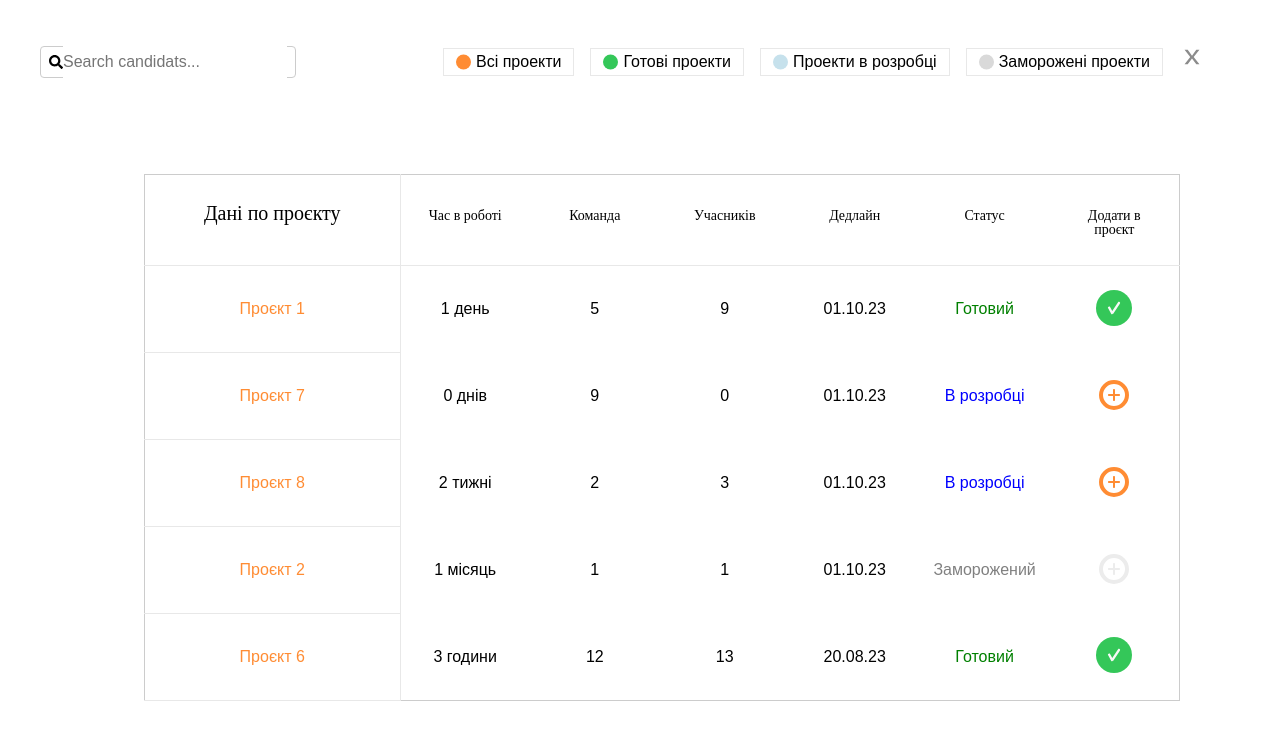
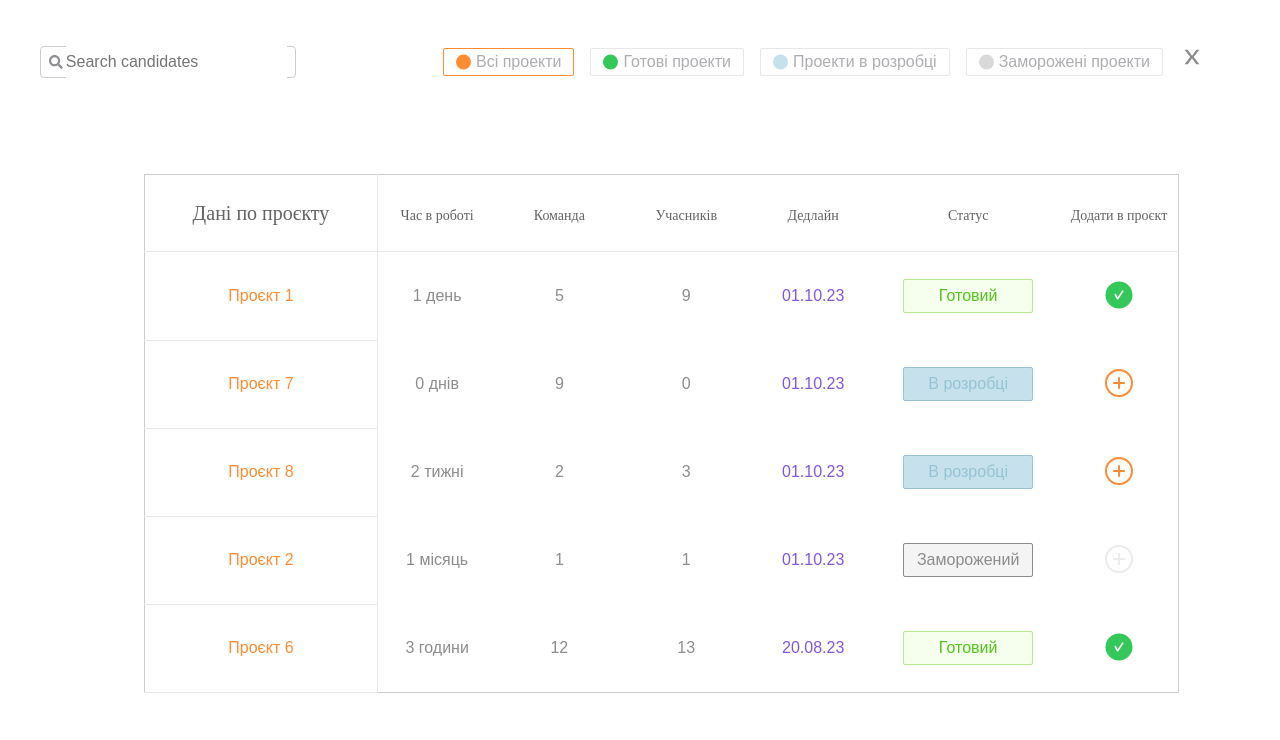
Before and after one commit to Vitaliy-Mazurenko/top, a React (Vite) app: page / in a window 1280 px wide. Shown: the top 740 px of the page. Built offline with nearby package versions, Linux system fonts and the light colour scheme.

Commit message:
fix styles and fonts
fixed styles and fonts, make status looks correct.

```diff
--- a/src/pages/profile/ui/AddCandidate/AddCandidate.tsx
+++ b/src/pages/profile/ui/AddCandidate/AddCandidateModal.tsx
@@ -7,7 +7,7 @@ import {
   ModalDescription,
   ModalButtons,
   ModalButton,
-} from "./AddCandidate.style";
+} from "./AddCandidateModal.style";
 
 interface ModalProps {
   isOpen: boolean;
--- a/src/pages/profile/ui/Table/Table.styled.ts
+++ b/src/pages/profile/ui/ProjectTable/ProjectTable.styled.ts
@@ -1,4 +1,4 @@
-import styled from "styled-components";
+import styled, { RuleSet } from "styled-components";
 
 export const TableContainer = styled.table`
   border-collapse: collapse;
@@ -48,10 +48,15 @@ export const CheckboxContainer = styled.div`
 
 export const CheckboxLabel = styled.label`
   display: flex;
+  color: #aeaeb2;
   margin-right: 16px;
   gap: 4px;
   border: 1px solid #e8e8e8;
+  &:nth-child(2) {
+    border: 1px solid #ff8c33;
+  }
   cursor: pointer;
+  border-radius: 2px;
   padding: 5px 12px;
   align-items: center;
   padding-top: 5px;
@@ -68,9 +73,27 @@ export const TableHeader = styled.thead`
   font-size: 14px;
 `;
 
+export const StatusCell = styled.td`
+  padding: 5px;
+  border-radius: 5px;
+
+  &.status-ready {
+    border: 2px solid green;
+  }
+
+  &.status-development {
+    border: 2px solid blue;
+  }
+
+  &.status-frozen {
+    border: 2px solid gray;
+  }
+`;
+
 export const TableHeaderRow = styled.tr``;
 
 export const TableHeaderCell = styled.th`
+  color: #636366;
   padding: 28px;
   text-align: center;
   gap: 18px;
@@ -78,6 +101,13 @@ export const TableHeaderCell = styled.th`
     border-right: 1px solid #e8e8e8;
     font-size: 20px;
   }
+  &:nth-child(2) {
+    padding: 10px;
+  }
+  &:nth-child(7) {
+    padding: 10px;
+  }
+
   &:hover {
     background-color: #c6e1ec;
   }
@@ -98,6 +128,7 @@ export const TableCell = styled.td`
   align-items: center;
   width: 130px;
   height: 84px;
+
   &:nth-child(1) {
     width: 256px;
     height: 87px;
@@ -105,4 +136,25 @@ export const TableCell = styled.td`
     border-bottom: 1px solid #e8e8e8;
     color: #ff8c33 !important;
   }
+  &:nth-child(5) {
+    color: #8054e3 !important;
+  }
+  &:nth-child(6) {
+    margin: 27px;
+  }
 `;
+
+export const Status = styled.div<{
+  $css?: RuleSet;
+  $pointer?: boolean;
+}>`
+  padding: 0.3125rem;
+  text-align: center;
+  font-size: 0.75rem;
+  margin-top: 0.625rem;
+  ${({ theme }) => theme.typography["Heading-7"]}
+  /* default */
+	color: ${(props) => props.theme.palette.text};
+  ${(props) => props.$css};
+  cursor: ${(props) => (props.$pointer ? "pointer" : "default")};
+`;
--- a/src/pages/profile/ui/Table/Table.tsx
+++ b/src/pages/profile/ui/ProjectTable/ProjectTable.tsx
@@ -3,7 +3,7 @@
 import React, { useState } from "react";
 import { useTable, Column } from "react-table";
 import { FaSearch } from "react-icons/fa";
-import { SearchInputContainer, SearchInputField } from "./Table.styled";
+import { SearchInputContainer, SearchInputField } from "./ProjectTable.styled";
 import {
   TableContainer,
   TableHeader,
@@ -12,14 +12,14 @@ import {
   TableBody,
   TableRow,
   TableCell,
-} from "./Table.styled";
+} from "./ProjectTable.styled";
 
-import { CheckboxLabel } from "./Table.styled";
+import { CheckboxLabel } from "./ProjectTable.styled";
 import CustomSVG2 from "shared/ui/CustomSVG/CustomSVG2";
 import CustomSVG3 from "shared/ui/CustomSVG/CustomSVG3";
 import CustomSVG4 from "shared/ui/CustomSVG/CustomSVG4";
 import CloseSVG from "shared/ui/CustomSVG/CloseSVG";
-import Modal from "../AddCandidate/AddCandidate";
+import Modal from "../AddCandidate/AddCandidateModal";
 
 const data = [
   {
@@ -91,11 +91,15 @@ function Table() {
   const [selectedProject, setSelectedProject] = useState("");
 
   const filteredData = data.filter((project) => {
+    const isReady = project.status === "Готовий";
+    const isInDevelopment = project.status === "В розробці";
+    const isFrozen = project.status === "Заморожений";
+
     return (
       (showAllProjects ||
-        (showReadyProjects && project.status === "Готовий") ||
-        (showInDevelopmentProjects && project.status === "В розробці") ||
-        (showFrozenProjects && project.status === "Заморожений")) &&
+        (showReadyProjects && isReady) ||
+        (showInDevelopmentProjects && isInDevelopment) ||
+        (showFrozenProjects && isFrozen)) &&
       project.project.toLowerCase().includes(searchText.toLowerCase())
     );
   });
@@ -103,13 +107,13 @@ function Table() {
   const getStatusColor = (status: string) => {
     switch (status) {
       case "Готовий":
-        return "green";
+        return "#52C41A";
       case "В розробці":
-        return "blue";
+        return "#95C3D5";
       case "Заморожений":
-        return "gray";
+        return "#8C8C8C";
       default:
-        return "black";
+        return "#8C8C8C";
     }
   };
 
@@ -138,10 +142,13 @@ function Table() {
     <div>
       <div style={{ display: "flex", alignItems: "baseline" }}>
         <SearchInputContainer>
-          <FaSearch className="search-icon" />
+          <FaSearch
+            className="search-icon"
+            style={{ color: "#8E8E93", marginRight: "3px" }}
+          />
           <SearchInputField
             type="text"
-            placeholder="Search candidats..."
+            placeholder="Search candidates"
             value={searchText}
             onChange={(e) => setSearchText(e.target.value)}
           />
@@ -184,7 +191,10 @@ function Table() {
             type="checkbox"
             checked={showFrozenProjects}
             onChange={() => setShowFrozenProjects(!showFrozenProjects)}
-            style={{ display: "none" }}
+            style={{
+              display: "none",
+              backgroundColor: showFrozenProjects ? "#D9D9D9" : "transparent", // Змінено фон на transparent
+            }}
           />
           <CustomSVG color="#D9D9D9" />
           Заморожені проекти
@@ -194,7 +204,11 @@ function Table() {
         </button>
       </div>
       {/* Таблиця */}
-      <TableContainer {...getTableProps()} className="table">
+      <TableContainer
+        {...getTableProps()}
+        className="table"
+        style={{ width: "1035px" }}
+      >
         <TableHeader>
           {headerGroups.map((headerGroup) => (
             <TableHeaderRow {...headerGroup.getHeaderGroupProps()}>
@@ -209,6 +223,7 @@ function Table() {
         <TableBody {...getTableBodyProps()}>
           {rows.map((row) => {
             prepareRow(row);
+
             return (
               <TableRow {...row.getRowProps()}>
                 {row.cells.map((cell) => {
@@ -216,6 +231,38 @@ function Table() {
                     <TableCell
                       {...cell.getCellProps()}
                       style={{
+                        ...(cell.column.id === "status" && {
+                          border: `1px solid ${(() => {
+                            switch (cell.value) {
+                              case "Готовий":
+                                return "#B7EB8F";
+                              case "В розробці":
+                                return "#95C3D5";
+                              case "Заморожений":
+                                return "#8C8C8C";
+                              default:
+                                return "#B7EB8F";
+                            }
+                          })()}`,
+                          borderRadius: "2px",
+
+                          display: "inline-block",
+                          width: "130px",
+                          height: "34px",
+                          backgroundColor: `${(() => {
+                            switch (cell.value) {
+                              case "Готовий":
+                                return "#F6FFED";
+                              case "В розробці":
+                                return "#C6E1EC";
+                              case "Заморожений":
+                                return "#F4F4F4";
+                              default:
+                                return "#F6FFED";
+                            }
+                          })()}`,
+                        }),
+
                         color: getStatusColor(
                           cell.column.id === "status"
                             ? cell.value.toString()
--- a/src/shared/ui/CustomSVG/CustomSVG2.tsx
+++ b/src/shared/ui/CustomSVG/CustomSVG2.tsx
@@ -4,8 +4,8 @@ const CustomSVG2: React.FC<React.SVGProps<SVGSVGElement>> = () => {
   return (
     <svg
       xmlns="http://www.w3.org/2000/svg"
-      width="40"
-      height="40"
+      width="30"
+      height="30"
       viewBox="0 0 40 40"
       fill="none"
     >
--- a/src/shared/ui/CustomSVG/CustomSVG3.tsx
+++ b/src/shared/ui/CustomSVG/CustomSVG3.tsx
@@ -14,7 +14,7 @@ const CustomSVG3: React.FC<React.SVGProps<SVGSVGElement>> = () => {
         cy="20"
         r="13"
         stroke="#FF8C33"
-        strokeWidth="4"
+        strokeWidth="2"
         fill="none"
       />
       <path
--- a/src/shared/ui/CustomSVG/CustomSVG4.tsx
+++ b/src/shared/ui/CustomSVG/CustomSVG4.tsx
@@ -14,7 +14,7 @@ const CustomSVG4: React.FC<React.SVGProps<SVGSVGElement>> = () => {
         cy="20"
         r="13"
         stroke="#ECECEC"
-        strokeWidth="4"
+        strokeWidth="2"
         fill="none"
       />
       <path
```
Also changed, not shown: src/app/App.tsx (+2 -6 lines), src/shared/ui/Input/SearchInputSVG.tsx (added, +34 -0 lines), src/pages/profile/ui/AddCandidate/AddCandidateModal.style.ts (renamed from src/pages/profile/ui/AddCandidate/AddCandidate.style.ts).
